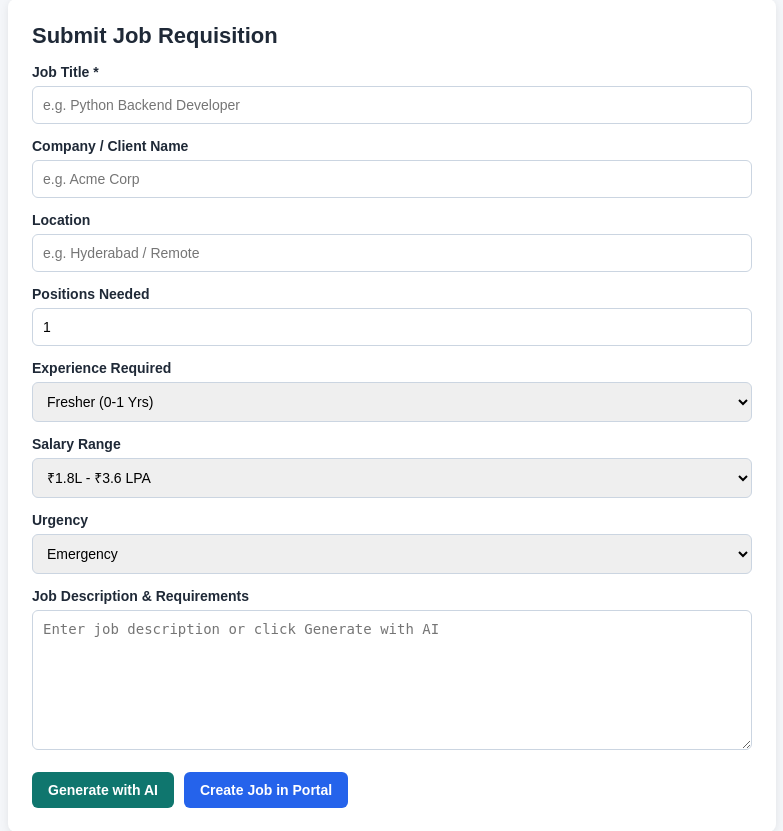
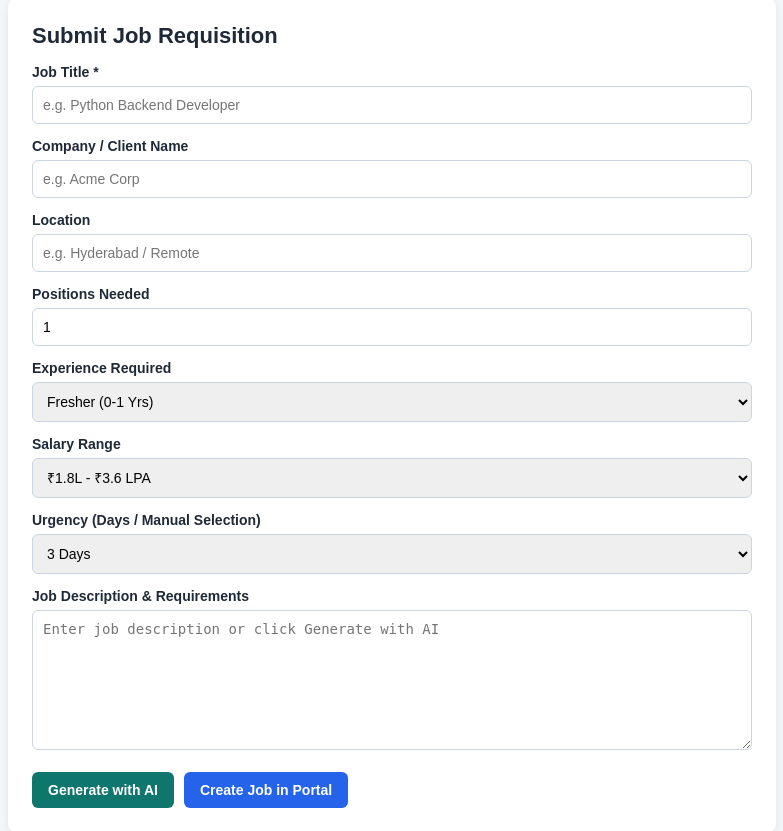
Before and after one commit to DillikumarJakkala/consultancy-portal, a Django app: page /job-requisition/ in a window 1280 px wide. Shown: the part 25-856 px from the top of the page, without its empty margins (248-1031 px from the left). Run offline with Django 4.2, Linux system fonts and the light colour scheme.

Commit message:
Use day options and manual day input for job requisition urgency

```diff
--- a/portal_core/templates/portal_core/job_requisition.html
+++ b/portal_core/templates/portal_core/job_requisition.html
@@ -18,6 +18,7 @@
     .btn-ai { background: #0f766e; color: #fff; }
     .msg { padding: 10px 14px; border-radius: 6px; margin-bottom: 14px; background: #dcfce7; color: #166534; }
     .msg-err { background: #fee2e2; color: #991b1b; }
+    .hint { font-size: 12px; color: #4b5563; margin-top: 4px; }
   </style>
 </head>
 <body>
@@ -72,12 +73,26 @@
       </div>
 
       <div class="row">
-        <label for="id_urgency">Urgency</label>
+        <label for="id_urgency">Urgency (Days / Manual Selection)</label>
         <select id="id_urgency" name="urgency">
           {% for val, label in urgency_choices %}
-            <option value="{{ val }}">{{ label }}</option>
+            <option value="{{ val }}" {% if val == selected_urgency_choice %}selected{% endif %}>{{ label }}</option>
           {% endfor %}
         </select>
+      </div>
+
+      <div class="row" id="customDaysRow" style="display: none;">
+        <label for="id_custom_urgency_days">Manual Number of Days *</label>
+        <input
+          type="number"
+          id="id_custom_urgency_days"
+          name="custom_urgency_days"
+          min="1"
+          step="1"
+          value="{{ selected_custom_days }}"
+          placeholder="Enter number of days (e.g. 10)"
+        />
+        <div class="hint">Enter any number of days (for example: 1, 2, 5, 10, 15).</div>
       </div>
 
       <div class="row">
@@ -93,6 +108,19 @@
   </div>
 
   <script>
+    const urgencySelect = document.getElementById("id_urgency");
+    const customDaysRow = document.getElementById("customDaysRow");
+    const customDaysInput = document.getElementById("id_custom_urgency_days");
+
+    function toggleCustomDaysField() {
+      const isCustom = urgencySelect.value === "CUSTOM_DAYS";
+      customDaysRow.style.display = isCustom ? "block" : "none";
+      customDaysInput.required = isCustom;
+    }
+
+    urgencySelect.addEventListener("change", toggleCustomDaysField);
+    toggleCustomDaysField();
+
     document.getElementById("aiGenerateBtn").addEventListener("click", async function () {
       const btn = this;
       const form = document.getElementById("requisitionForm");
@@ -105,6 +133,8 @@
         location: document.getElementById("id_location").value,
         experience_required: document.getElementById("id_experience_required").value,
         salary_range: document.getElementById("id_salary_range").value,
+        urgency: urgencySelect.value,
+        custom_urgency_days: customDaysInput.value,
       });
 
       btn.disabled = true;
--- a/portal_core/views.py
+++ b/portal_core/views.py
@@ -13,6 +13,55 @@ from django.shortcuts import get_object_or_404, redirect, render
 
 from .forms import CandidateSubmissionForm
 from .models import Candidate, JobAssignment, JobDescription, Notification
+
+
+DAY_URGENCY_CHOICES = [
+    ("1_DAY", "1 Day"),
+    ("2_DAYS", "2 Days"),
+    ("3_DAYS", "3 Days"),
+    ("4_DAYS", "4 Days"),
+    ("5_DAYS", "5 Days"),
+    ("6_DAYS", "6 Days"),
+    ("7_DAYS", "7 Days"),
+    ("CUSTOM_DAYS", "Custom Days (Manual)"),
+]
+
+PRESET_DAYS_MAP = {
+    "1_DAY": 1,
+    "2_DAYS": 2,
+    "3_DAYS": 3,
+    "4_DAYS": 4,
+    "5_DAYS": 5,
+    "6_DAYS": 6,
+    "7_DAYS": 7,
+}
+
+
+def _resolve_urgency_timeline(urgency_choice: str, custom_days_raw: str):
+    valid_urgencies = {k for k, _ in JobDescription.URGENCY_CHOICES}
+    choice = (urgency_choice or "3_DAYS").strip()
+
+    if choice == "CUSTOM_DAYS":
+        try:
+            days = max(1, int((custom_days_raw or "").strip()))
+        except (TypeError, ValueError):
+            days = 3
+        label = f"{days} Day" if days == 1 else f"{days} Days"
+    else:
+        days = PRESET_DAYS_MAP.get(choice, 3)
+        label = f"{days} Day" if days == 1 else f"{days} Days"
+
+    if days <= 2:
+        mapped_urgency = "URGENT"
+    elif days <= 5:
+        mapped_urgency = "HIGH"
+    else:
+        mapped_urgency = "NORMAL"
+
+    if mapped_urgency not in valid_urgencies:
+        mapped_urgency = next(iter(valid_urgencies), "NORMAL")
+
+    return choice, days, label, mapped_urgency
 
 
 def _filtered_candidates(request):
@@ -349,14 +398,22 @@ def portal_login_view(request, portal_type="general"):
     return render(request, "registration/login.html", context)
 
 
-def _generate_ai_job_details(title: str, company_name: str, location: str, experience_label: str, salary_label: str) -> str:
+def _generate_ai_job_details(
+    title: str,
+    company_name: str,
+    location: str,
+    experience_label: str,
+    salary_label: str,
+    urgency_label: str,
+) -> str:
     role_title = title.strip() or "Software / Operations Role"
     company = company_name.strip() or "Client Organization"
     loc = location.strip() or "Hybrid / On-site"
 
     prompt = (
         f"Write a clear, concise job description and key required skills for '{role_title}' "
-        f"at '{company}' (Location: {loc}, Experience: {experience_label}, Compensation: {salary_label}). "
+        f"at '{company}' (Location: {loc}, Experience: {experience_label}, "
+        f"Compensation: {salary_label}, Hiring Timeline: {urgency_label}). "
         f"Include responsibilities and required technical/domain skills in plain text."
     )
 
@@ -388,7 +445,7 @@ def _generate_ai_job_details(title: str, company_name: str, location: str, exper
 
     return (
         f"Role Overview: {company} is hiring for {role_title} ({loc}).\n"
-        f"Experience Target: {experience_label} | Compensation Band: {salary_label}.\n"
+        f"Hiring Timeline: {urgency_label} | Experience Target: {experience_label} | Compensation Band: {salary_label}.\n"
         f"Key Responsibilities:\n"
         f"- Deliver day-to-day responsibilities for {role_title} with clear ownership and timely reporting.\n"
         f"- Collaborate with team leads and stakeholders to meet delivery and quality targets.\n"
@@ -399,21 +456,29 @@ def _generate_ai_job_details(title: str, company_name: str, location: str, exper
 
 
 def job_requisition_view(request):
+    selected_urgency_choice = "3_DAYS"
+    selected_custom_days = ""
+
     if request.method == "POST" and request.POST.get("ai_generate") == "1":
         title = request.POST.get("title", "")
         company_name = request.POST.get("company_name", "")
         location = request.POST.get("location", "")
         experience_required = request.POST.get("experience_required", "FRESHER_0_1")
         salary_range = request.POST.get("salary_range", "INR_3_6_6")
+        urgency_choice = request.POST.get("urgency", "3_DAYS")
+        custom_days_raw = request.POST.get("custom_urgency_days", "")
 
         exp_map = dict(JobDescription.EXPERIENCE_CHOICES)
         sal_map = dict(JobDescription.INR_SALARY_CHOICES)
+        _, _, urgency_label, _ = _resolve_urgency_timeline(urgency_choice, custom_days_raw)
+
         details_text = _generate_ai_job_details(
             title=title,
             company_name=company_name,
             location=location,
             experience_label=exp_map.get(experience_required, experience_required),
             salary_label=sal_map.get(salary_range, salary_range),
+            urgency_label=urgency_label,
         )
         return JsonResponse({"ok": True, "details": details_text})
 
@@ -422,7 +487,8 @@ def job_requisition_view(request):
         company_name = request.POST.get("company_name", "").strip()
         location = request.POST.get("location", "").strip()
         details = request.POST.get("details", "").strip()
-        urgency = request.POST.get("urgency", "NORMAL")
+        selected_urgency_choice = request.POST.get("urgency", "3_DAYS")
+        selected_custom_days = request.POST.get("custom_urgency_days", "").strip()
         experience_required = request.POST.get("experience_required", "FRESHER_0_1")
         salary_range = request.POST.get("salary_range", "INR_3_6_6")
 
@@ -431,30 +497,46 @@ def job_requisition_view(request):
         except (TypeError, ValueError):
             positions_needed = 1
 
-        valid_urgencies = {k for k, _ in JobDescription.URGENCY_CHOICES}
         valid_exps = {k for k, _ in JobDescription.EXPERIENCE_CHOICES}
         valid_sals = {k for k, _ in JobDescription.INR_SALARY_CHOICES}
+        _, _, urgency_label, mapped_urgency = _resolve_urgency_timeline(
+            selected_urgency_choice, selected_custom_days
+        )
 
         if not title:
             messages.error(request, "Please enter a Job Title.")
         else:
+            timeline_line = f"Timeline / Urgency: {urgency_label}"
+            final_details = details
+            if timeline_line not in final_details:
+                final_details = (
+                    f"{timeline_line}\n\n{final_details}".strip()
+                    if final_details
+                    else timeline_line
+                )
+
             job = JobDescription.objects.create(
                 title=title,
                 company_name=company_name,
                 location=location,
-                details=details,
+                details=final_details,
                 positions_needed=positions_needed,
                 experience_required=experience_required if experience_required in valid_exps else "FRESHER_0_1",
                 salary_range=salary_range if salary_range in valid_sals else "INR_3_6_6",
-                urgency=urgency if urgency in valid_urgencies else "NORMAL",
+                urgency=mapped_urgency,
                 is_active=True,
             )
-            messages.success(request, f"Job requisition '{job.title}' created and added to Admin Dashboard.")
+            messages.success(
+                request,
+                f"Job requisition '{job.title}' ({urgency_label}) created and added to Admin Dashboard.",
+            )
             return redirect("job_requisition")
 
     context = {
         "experience_choices": JobDescription.EXPERIENCE_CHOICES,
         "salary_choices": JobDescription.INR_SALARY_CHOICES,
-        "urgency_choices": JobDescription.URGENCY_CHOICES,
+        "urgency_choices": DAY_URGENCY_CHOICES,
+        "selected_urgency_choice": selected_urgency_choice,
+        "selected_custom_days": selected_custom_days,
     }
     return render(request, "portal_core/job_requisition.html", context)
```
